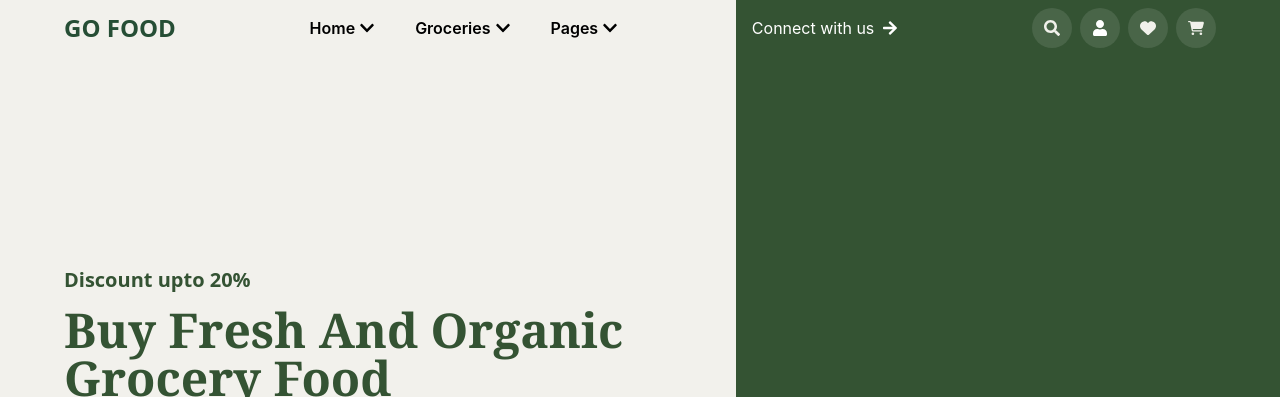
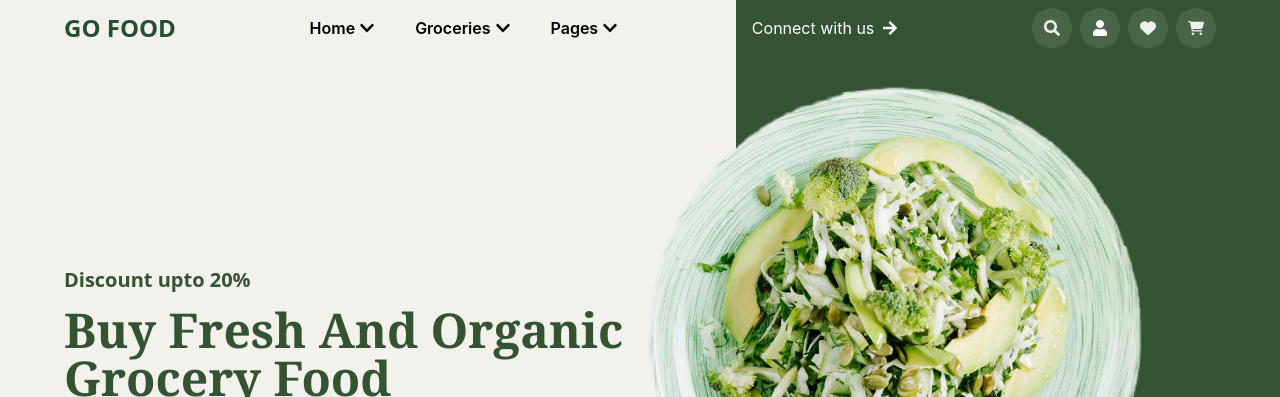
Before and after one commit to Harshitaj876/Restaurant_web_page, a React (Create React App) app: page / in a window 1280 px wide. Shown: the top 397 px of the page. Built offline with nearby package versions, Linux system fonts and the light colour scheme; no server answers.

Commit message:
modified:   src/Home.jsx

```diff
--- a/src/Home.jsx
+++ b/src/Home.jsx
@@ -2,10 +2,14 @@ import React from 'react';
 import MealCategories from './Components/MealCategories';
 import { FaArrowRight } from 'react-icons/fa';
 import NavBar from './Components/NavBar';
+import Image from './Assets/salad1.png'
 function Home() {
   return (
     <div>
     <NavBar/>
+    <div className='absolute left-1/2 z-10 w-2/5 h-1/3 top-20'>
+      <img src={Image} alt=''></img>
+    </div>
       <div className="flex flex-col lg:flex-row min-h-screen relative">
         <div className="lg:w-2/3 px-16 bg-[#F2F1EC] justify-center items-start flex flex-col gap-10 relative">
           <div className='flex flex-col gap-3'>
```
